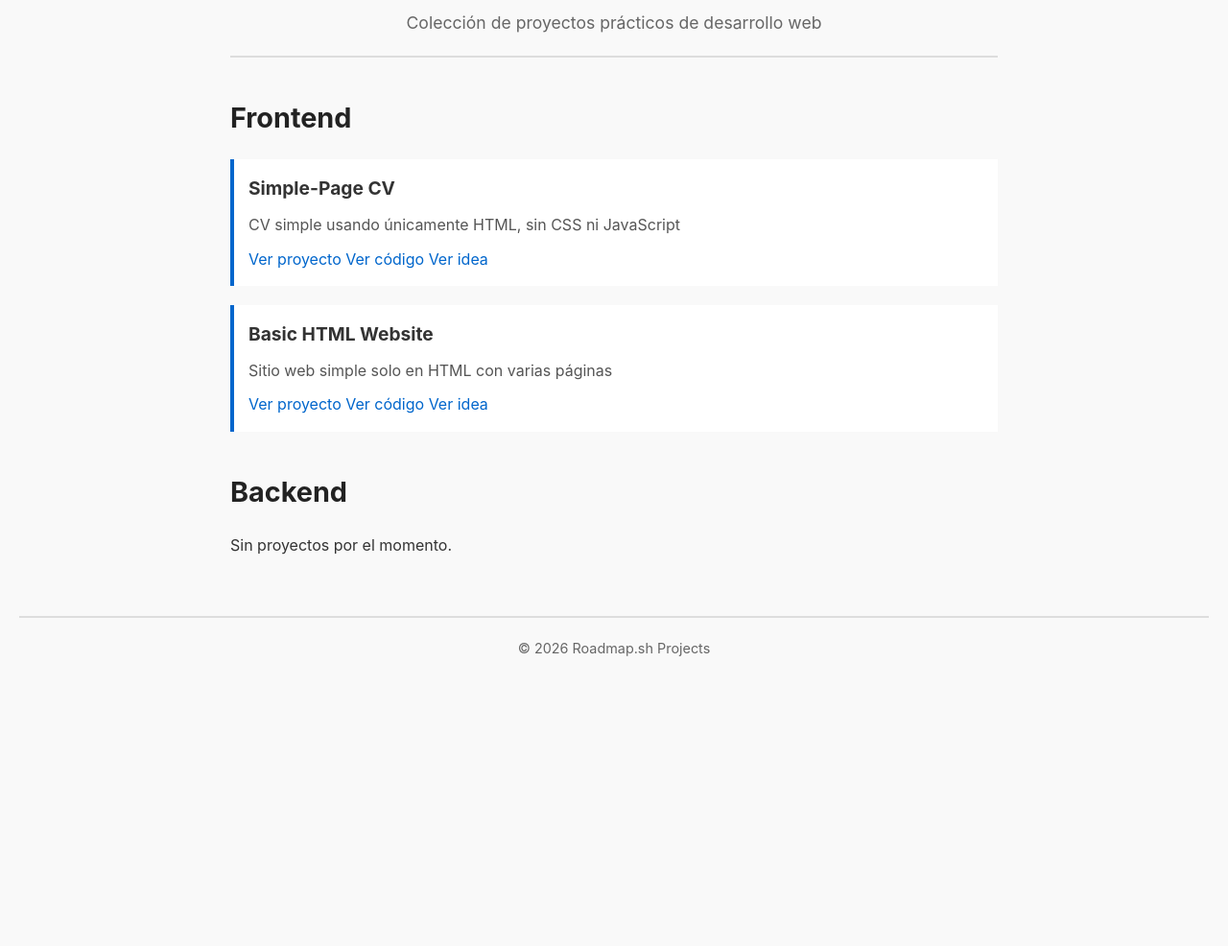
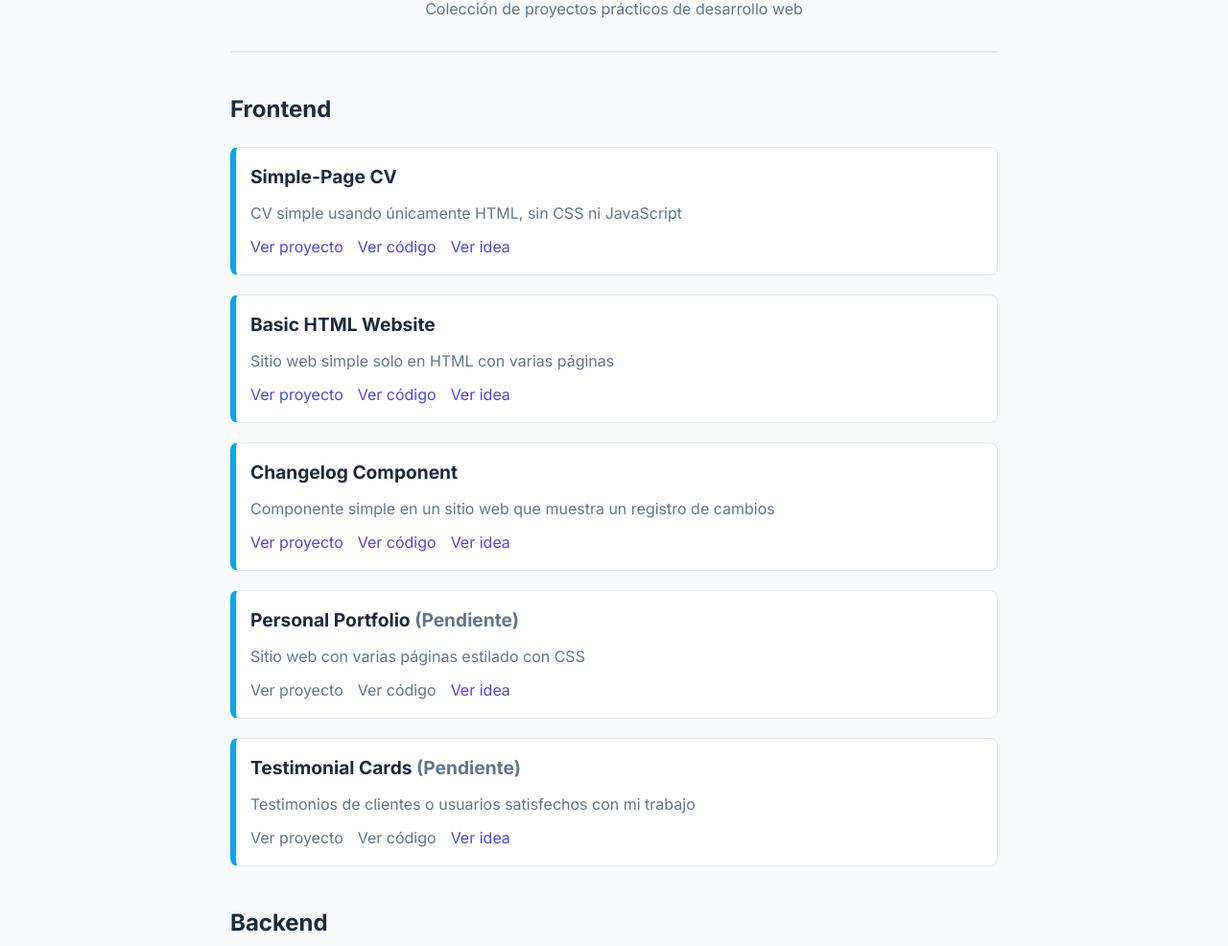
Before and after one commit to ChriscraftX/Roadmap.sh-Projects, a plain HTML site: page index.html in a window 1280 px wide. Shown: the part 84-1070 px from the top of the page at 96% size. Before the commit the page ends 800 px from the top, so only its background shows below. Drawn offline with Linux system fonts and the light colour scheme.

Commit message:
Changelog Component

```diff
--- /dev/null
+++ b/frontend/03-changelog-component/style.css
@@ -0,0 +1,103 @@
+* {
+  margin: 0;
+  padding: 0;
+  box-sizing: border-box;
+}
+
+:root {
+  --background-color: #ffffff;
+  --font-color: #000000;
+  --shade-color: #888;
+}
+
+body {
+  font-family: "Inter", sans-serif;
+  background-color: var(--background-color);
+  color: var(--font-color);
+}
+
+.changelog {
+  border: 1.6px solid var(--font-color);
+  border-radius: 25px;
+  margin: 8px auto;
+  min-width: 300px;
+  max-width: 600px;
+
+  & .header {
+    text-align: center;
+    margin: 18px 12px;
+    display: flex;
+    gap: 12px;
+    flex-direction: column;
+    & h1 {
+      font-size: 2rem;
+      font-weight: 600;
+    }
+    & p {
+      font-size: 1rem;
+      font-weight: 400;
+      color: var(--shade-color);
+    }
+  }
+  & .timeline {
+    margin: 18px 12px;
+    padding: 30px 0;
+    list-style: none;
+    position: relative;
+    display: flex;
+    flex-direction: column;
+    gap: 30px;
+    & li {
+      display: flex;
+      gap: 10%;
+      & time {
+        width: 30%;
+        font-size: 0.875rem;
+        font-weight: 400;
+        text-align: right;
+        color: var(--shade-color);
+      }
+      & p {
+        width: 60%;
+        font-size: 1rem;
+        font-weight: 500;
+        text-align: left;
+      }
+      &::before {
+        content: "";
+        position: absolute;
+        left: calc(35% - 5px);
+        width: 12px;
+        height: 12px;
+        border-radius: 50%;
+        background-color: var(--font-color);
+      }
+    }
+    &::before {
+      content: "";
+      position: absolute;
+      left: 35%;
+      top: 0;
+      width: 2px;
+      height: 100%;
+      background: var(--font-color);
+    }
+  }
+  & .footer {
+    display: flex;
+    justify-content: center;
+    & .button {
+      font-size: 0.875rem;
+      font-weight: 500;
+      color: var(--background-color);
+      background-color: var(--font-color);
+      border-radius: 14px;
+      border: none;
+      padding: 10px 20px;
+      margin: 20px auto;
+    }
+  }
+  @media (width < 620px) {
+    margin: 8px;
+  }
+}
--- a/index.html
+++ b/index.html
@@ -19,42 +19,78 @@
         <link rel="icon" href="./assets/favicon/favicon.svg" type="image/svg+xml">
         <link rel="apple-touch-icon" href="./assets/favicon/apple-touch-icon.png">
 
-        <link rel="stylesheet" href="./styles.css">
+        <link href="https://fonts.googleapis.com/css2?family=Inter:ital,opsz,wght@0,14..32,100..900;1,14..32,100..900&display=swap" rel="stylesheet">
+        <link rel="stylesheet" href="./style.css">
     </head>
     <body>
         <header>
-            <h1>Roadmap.sh Projects</h1>
+            <h1>Proyectos de <a href="https://roadmap.sh/" target="_blank" rel="noopener noreferrer" lang="en">Roadmap.sh</a></h1>
             <p>Colección de proyectos prácticos de desarrollo web</p>
         </header>
         <main>
-            <section>
-                <h2>Frontend</h2>
+            <section class="frontend">
+                <h2 lang="en">Frontend</h2>
                 <article>
-                    <h3>Simple-Page CV</h3>
+                    <h3 lang="en">Simple-Page CV</h3>
                     <p>CV simple usando únicamente HTML, sin CSS ni JavaScript</p>
-                    <p>
-                        <a href="./frontend/01-single-page-cv/">Ver proyecto</a>
-                        <a href="https://github.com/chriscraftx/Roadmap.sh-Projects/tree/main/frontend/01-single-page-cv" target="_blank" rel="noopener noreferrer">Ver código</a>
-                        <a href="https://roadmap.sh/projects/single-page-cv" target="_blank" rel="noopener noreferrer">Ver idea</a>
-                    </p>
+                    <ul>
+                        <li><a href="./frontend/01-single-page-cv/">Ver proyecto</a></li>
+                        <li><a href="https://github.com/chriscraftx/Roadmap.sh-Projects/tree/main/frontend/01-single-page-cv" target="_blank" rel="noopener noreferrer">Ver código</a></li>
+                        <li><a href="https://roadmap.sh/projects/single-page-cv" target="_blank" rel="noopener noreferrer">Ver idea</a></li>
+                    </ul>
                 </article>
                 <article>
-                    <h3>Basic HTML Website</h3>
+                    <h3 lang="en">Basic HTML Website</h3>
                     <p>Sitio web simple solo en HTML con varias páginas</p>
-                    <p>
-                        <a href="./frontend/02-basic-html-website/">Ver proyecto</a>
-                        <a href="https://github.com/chriscraftx/Roadmap.sh-Projects/tree/main/frontend/02-basic-html-website" target="_blank" rel="noopener noreferrer">Ver código</a>
-                        <a href="https://roadmap.sh/projects/basic-html-website" target="_blank" rel="noopener noreferrer">Ver idea</a>
-                    </p>
+                    <ul>
+                        <li><a href="./frontend/02-basic-html-website/">Ver proyecto</a></li>
+                        <li><a href="https://github.com/chriscraftx/Roadmap.sh-Projects/tree/main/frontend/02-basic-html-website" target="_blank" rel="noopener noreferrer">Ver código</a></li>
+                        <li><a href="https://roadmap.sh/projects/basic-html-website" target="_blank" rel="noopener noreferrer">Ver idea</a></li>
+                    </ul>
+                </article>
+                <article>
+                    <h3 lang="en">Changelog Component</h3>
+                    <p>Componente simple en un sitio web que muestra un registro de cambios</p>
+                    <ul>
+                        <li><a href="./frontend/03-changelog-component/">Ver proyecto</a></li>
+                        <li><a href="https://github.com/chriscraftx/Roadmap.sh-Projects/tree/main/frontend/03-changelog-component" target="_blank" rel="noopener noreferrer">Ver código</a></li>
+                        <li><a href="https://roadmap.sh/projects/changelog-component" target="_blank" rel="noopener noreferrer">Ver idea</a></li>
+                    </ul>
+                </article>
+                <article>
+                    <h3 lang="en">Personal Portfolio <span>(Pendiente)</span></h3>
+                    <p>Sitio web con varias páginas estilado con CSS</p>
+                    <ul>
+                        <li><span>Ver proyecto</span></li>
+                        <li><span>Ver código</span></li>
+                        <li><a href="https://roadmap.sh/projects/portfolio-website" target="_blank" rel="noopener noreferrer">Ver idea</a></li>
+                    </ul>
+                </article>
+                <article>
+                    <h3 lang="en">Testimonial Cards <span>(Pendiente)</span></h3>
+                    <p>Testimonios de clientes o usuarios satisfechos con mi trabajo</p>
+                    <ul>
+                        <li><span>Ver proyecto</span></li>
+                        <li><span>Ver código</span></li>
+                        <li><a href="https://roadmap.sh/projects/testimonial-cards" target="_blank" rel="noopener noreferrer">Ver idea</a></li>
+                    </ul>
                 </article>
             </section>
-            <section>
-                <h2>Backend</h2>
-                <p>Sin proyectos por el momento.</p>
+            <section class="backend">
+                <h2 lang="en">Backend</h2>
+                <article>
+                    <h3 lang="en">Task Tracker <span>(Pendiente)</span></h3>
+                    <p>Aplicación CLI para realizar un seguimiento de tareas y administrar tareas pendientes</p>
+                    <ul>
+                        <li><span>Ver proyecto</span></li>
+                        <li><span>Ver código</span></li>
+                        <li><a href="https://roadmap.sh/projects/task-tracker" target="_blank" rel="noopener noreferrer">Ver idea</a></li>
+                    </ul>
+                </article>
             </section>
         </main>
         <footer>
-            <p>&copy; 2026 Roadmap.sh Projects</p>
+            <p lang="en">&copy; 2026 Roadmap.sh Projects</p>
         </footer>
     </body>
 </html>
--- /dev/null
+++ b/style.css
@@ -0,0 +1,119 @@
+* {
+  margin: 0;
+  padding: 0;
+  box-sizing: border-box;
+}
+
+:root {
+  --bg: #f8fafc;
+  --bg-card: #ffffff;
+  --text: #1e293b;
+  --text-muted: #64748b;
+  --link: #4f46e5;
+  --border: #e2e8f0;
+  --frontend: #0ea5e9;
+  --backend: #f59e0b;
+}
+
+@media (prefers-color-scheme: dark) {
+  :root {
+    --bg: #0f172a;
+    --bg-card: #1e293b;
+    --text: #f1f5f9;
+    --text-muted: #94a3b8;
+    --link: #818cf8;
+    --border: #334155;
+  }
+}
+
+body {
+  font-family: "Inter", sans-serif;
+  line-height: 1.6;
+  color: var(--text);
+  background-color: var(--bg);
+  padding: 20px;
+}
+
+header {
+  max-width: 800px;
+  margin: 0 auto 40px;
+  text-align: center;
+  padding-bottom: 30px;
+  border-bottom: 2px solid var(--border);
+  & h1 {
+    font-weight: 700;
+    font-size: 2rem;
+    margin-bottom: 10px;
+  }
+  & p {
+    font-size: 1rem;
+    color: var(--text-muted);
+  }
+}
+
+main {
+  max-width: 800px;
+  margin: 0 auto;
+}
+
+section {
+  margin-bottom: 40px;
+  & h2 {
+    font-size: 1.5rem;
+    font-weight: 700;
+    margin-bottom: 20px;
+  }
+  & article {
+    margin-bottom: 20px;
+    padding: 15px;
+    background-color: var(--bg-card);
+    border: 1px solid var(--border);
+    border-radius: 8px;
+    & h3 {
+      font-size: 1.2rem;
+      margin-bottom: 10px;
+      & span {
+        color: var(--text-muted);
+      }
+    }
+    & p {
+      margin-bottom: 10px;
+      color: var(--text-muted);
+    }
+    & ul {
+      display: flex;
+      gap: 15px;
+      & li {
+        display: inline;
+        & span {
+          color: var(--text-muted);
+          cursor: not-allowed;
+          pointer-events: none;
+        }
+      }
+    }
+  }
+  &.frontend article {
+    border-left: 6px solid var(--frontend);
+  }
+  &.backend article {
+    border-left: 6px solid var(--backend);
+  }
+}
+
+a {
+  color: var(--link);
+  text-decoration: none;
+  &:not(h1 a):hover {
+    text-decoration: underline;
+  }
+}
+
+footer {
+  text-align: center;
+  margin-top: 60px;
+  padding-top: 20px;
+  border-top: 2px solid var(--border);
+  color: var(--text-muted);
+  font-size: 0.9rem;
+}
--- a/styles.css
+++ /dev/null
@@ -1,85 +0,0 @@
-* {
-  margin: 0;
-  padding: 0;
-  box-sizing: border-box;
-}
-
-body {
-  font-family: -apple-system, BlinkMacSystemFont, "Segoe UI", Roboto, sans-serif;
-  line-height: 1.6;
-  color: #333;
-  background-color: #f9f9f9;
-  padding: 20px;
-}
-
-header {
-  max-width: 800px;
-  margin: 0 auto 40px;
-  text-align: center;
-  padding-bottom: 20px;
-  border-bottom: 2px solid #ddd;
-}
-
-header h1 {
-  font-size: 2.5rem;
-  margin-bottom: 10px;
-}
-
-header p {
-  font-size: 1.1rem;
-  color: #666;
-}
-
-main {
-  max-width: 800px;
-  margin: 0 auto;
-}
-
-section {
-  margin-bottom: 40px;
-}
-
-section h2 {
-  font-size: 1.8rem;
-  margin-bottom: 20px;
-  color: #222;
-}
-
-article {
-  margin-bottom: 20px;
-  padding: 15px;
-  background-color: white;
-  border-left: 4px solid #0066cc;
-}
-
-article h3 {
-  font-size: 1.2rem;
-  margin-bottom: 10px;
-}
-
-article p {
-  margin-bottom: 10px;
-  color: #555;
-}
-
-article p:last-child {
-  margin-bottom: 0;
-}
-
-a {
-  color: #0066cc;
-  text-decoration: none;
-}
-
-a:hover {
-  text-decoration: underline;
-}
-
-footer {
-  text-align: center;
-  margin-top: 60px;
-  padding-top: 20px;
-  border-top: 2px solid #ddd;
-  color: #666;
-  font-size: 0.9rem;
-}
```
Also changed, not shown: frontend/03-changelog-component/index.html (added, +73 -0 lines), README.md, assets/preview/00-roadmap.sh-projects.png, assets/preview/03-changelog-component.png (added), frontend/03-changelog-component/README.md (added).
